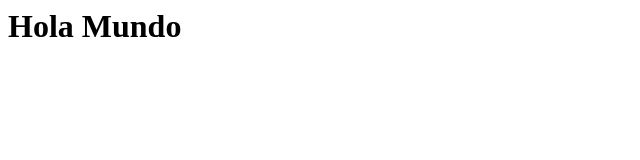
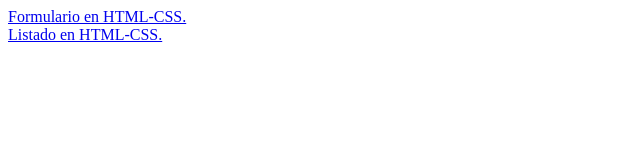
Before and after one commit to iaw-2024/IanSebalt-1-html-css, a plain HTML site: page index.html in a window 1280 px wide. Shown: the whole page, without its empty margins (0-640 px from the left). Drawn offline with Linux system fonts and the light colour scheme.

Commit message:
Incluidos vínculos en el index al formulario y al listado en html-css.

```diff
--- a/index.html
+++ b/index.html
@@ -1 +1,13 @@
-<h1>Hola Mundo</h1>
+<!DOCTYPE html>
+<html lang="en">
+<head>
+    <meta charset="UTF-8">
+    <meta name="viewport" content="width=device-width, initial-scale=1.0">
+    <title>Document</title>
+</head>
+<body>
+    <a href="formulario/html_css/formulario.html">Formulario en HTML-CSS.</a>
+    <br>
+    <a href="listado/html_css/listado.html">Listado en HTML-CSS.</a>
+</body>
+</html>
```
